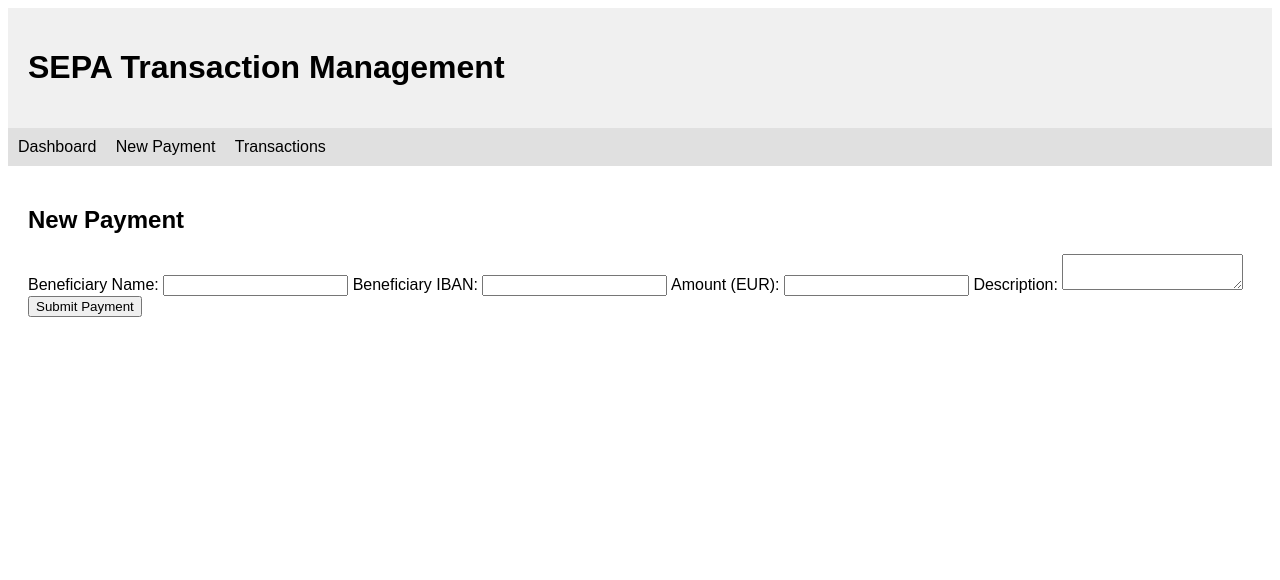
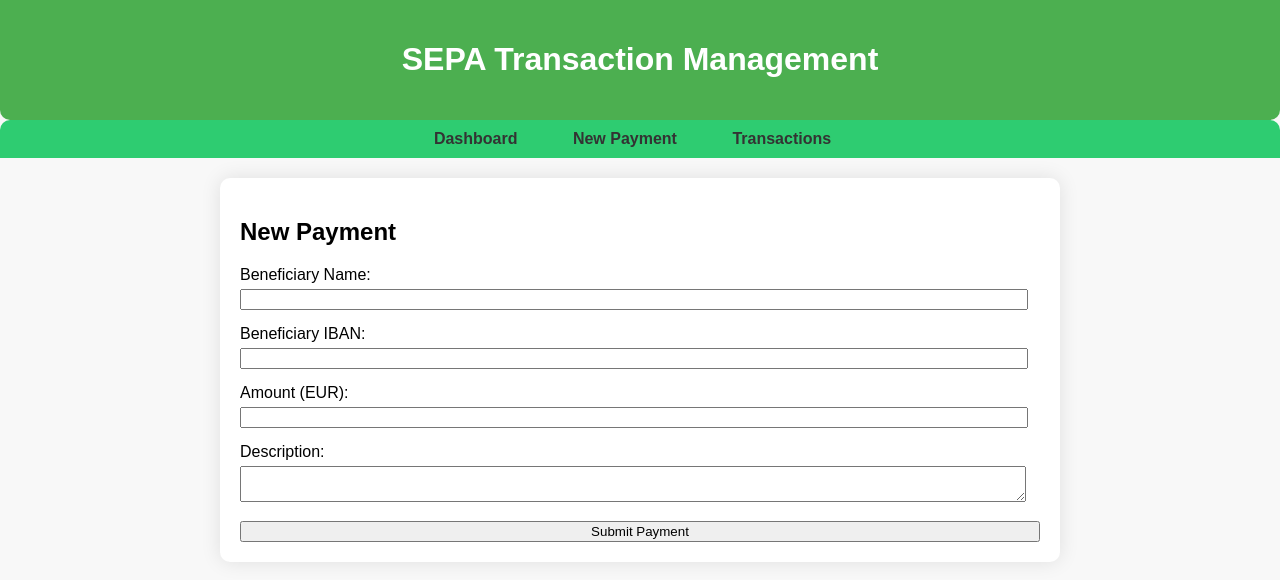
Before and after one commit to AnasNassihi/PingFin, a plain HTML site: page HomePage.html in a window 1280 px wide. Both pictures are taken after a click on the link "New Payment". Drawn offline with Linux system fonts and the light colour scheme.

Commit message:
Update Homepage.css

```diff
--- a/Css/Homepage.css
+++ b/Css/Homepage.css
@@ -1,15 +1,29 @@
+/* Voeg nieuwe stijlen toe voor de tabel en algemeen ontwerp */
+
 body {
-    font-family: sans-serif;
+    font-family: Arial, sans-serif;
+    background-color: #f8f8f8;
+    margin: 0;
 }
 
 header {
-    background-color: #f0f0f0;
+    background-color: #4CAF50;
+    color: white;
     padding: 20px;
+    text-align: center;
+    border-bottom-left-radius: 10px;
+    border-bottom-right-radius: 10px;
 }
 
+
+/* Voeg nieuwe stijlen toe voor de navigatie en algemeen ontwerp */
+
 nav {
-    background-color: #e0e0e0;
+    background-color: #2ECC71;
     padding: 10px;
+    text-align: center;
+    border-top-left-radius: 10px;
+    border-top-right-radius: 10px;
 }
 
 nav ul {
@@ -23,11 +37,86 @@
     margin-right: 15px;
 }
 
+nav table {
+    width: auto; /* Laat de tabel zich aanpassen aan de inhoud */
+    margin: 0 auto; /* Centreer de tabel */
+}
+
+nav td {
+    padding: 10px; /* Voeg wat padding toe aan de celinhoud */
+}
+
 nav a {
     text-decoration: none;
-    color: black;
+    color: #333;
+    font-weight: bold;
+    padding: 8px 16px; /* Voeg wat padding toe aan de links voor meer ruimte */
+    border: 2px solid transparent; /* Zorg ervoor dat de links een duidelijke rand hebben */
+    border-radius: 5px; /* Voeg wat afgeronde hoeken toe aan de links */
 }
 
-main {
+nav a:hover {
+    background-color: #f2f2f2; /* Verander de achtergrondkleur wanneer er overheen wordt gehoverd */
+}
+
+
+/* Voeg stijlen toe om een kader rond de tabel te creÃ«ren */
+
+#content {
+    flex-wrap: wrap; /* Laat de inhoudselementen zichzelf automatisch op meerdere rijen plaatsen */
+    justify-content: space-between; /* Verdeel de ruimte tussen de elementen */
+    margin: 20px auto;
+    max-width: 800px; /* Om de tabel niet te breed te laten worden op grotere schermen */
+    box-shadow: 0 0 20px rgba(0, 0, 0, 0.1);
+    background-color: #fff;
+    border-radius: 10px;
     padding: 20px;
 }
+
+/* Voeg stijlen toe om de tabelkoppen verticaal onder elkaar te plaatsen binnen de sectie met id "content" */
+
+#content table {
+    flex-basis: calc(33.33% - 20px); /* Zorg ervoor dat elke tabel 33.33% van de beschikbare ruimte inneemt */
+    border-collapse: collapse;
+}
+
+#content th, #content td {
+    padding: 12px 15px;
+    text-align: left;
+    border-bottom: 1px solid #ddd;
+}
+
+#content th {
+    background-color: #f2f2f2;
+    color: #333;
+    white-space: nowrap; /* Voorkom dat de inhoud van de th op meerdere regels wordt weergegeven */
+}
+
+#content th:first-child,
+#content td:first-child {
+    white-space: normal; /* Zorg ervoor dat de inhoud van de eerste cel van elke rij wel op meerdere regels kan worden weergegeven */
+}
+
+#content th,
+#content td {
+    display: block; /* Zet de th en td om in blokelementen, zodat ze onder elkaar worden weergegeven */
+    width: 100%; /* Zorg ervoor dat elke cel de volledige breedte inneemt */
+}
+
+/* Voeg stijlen toe om de invoervelden onder elkaar te plaatsen binnen het formulier voor het laden van een nieuwe betaling */
+
+#content form label {
+    display: block; /* Zet de labels om in blokelementen, zodat ze onder elkaar worden weergegeven */
+    margin-bottom: 5px; /* Voeg wat ruimte toe tussen elk label */
+}
+
+#content form input,
+#content form textarea {
+    width: calc(100% - 20px); /* Neem de volledige breedte van het formulier in beslag, met wat speling voor de randen */
+    margin-bottom: 15px; /* Voeg wat ruimte toe tussen elk invoerveld */
+}
+
+#content form button {
+    display: block; /* Zet de knop om in een blokelement, zodat deze onderaan het formulier wordt weergegeven */
+    width: 100%; /* Neem de volledige breedte van het formulier in beslag */
+}
```
